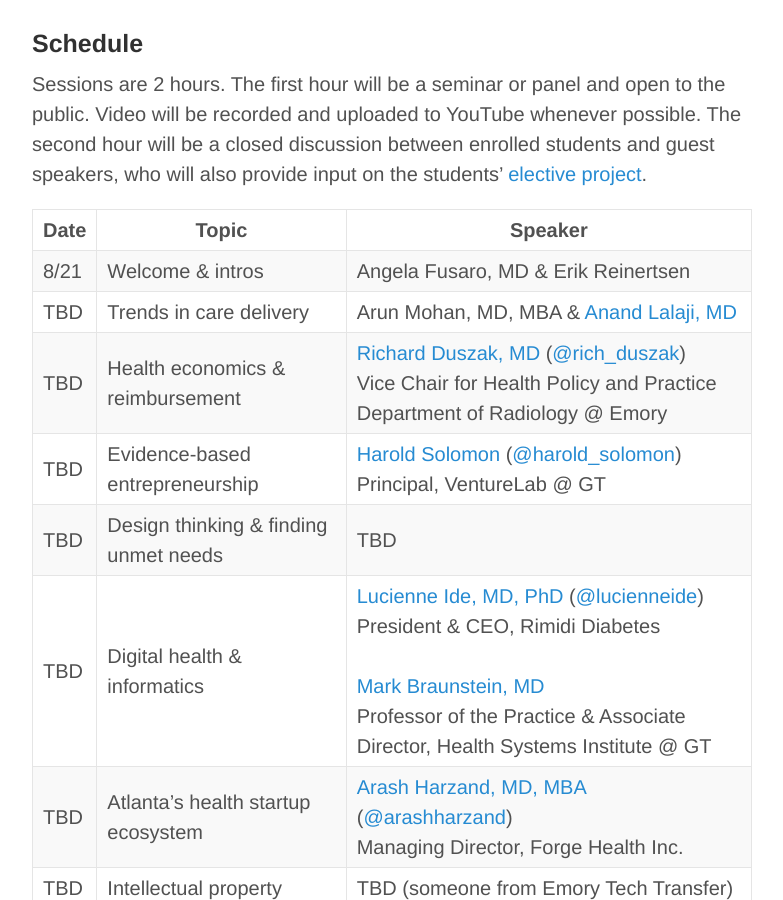
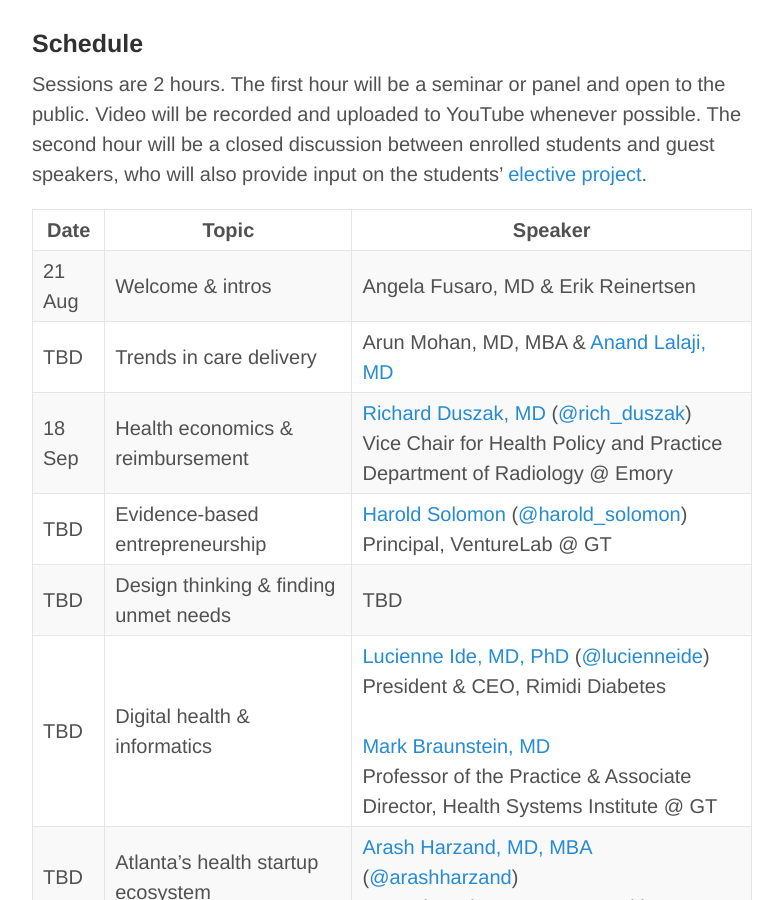
Before and after one commit to erikr/erikr.github.io, a Jekyll site: the page built from iemed.md, in a window 1280 px wide and 900 px high, scrolled down 2137 px. Shown: the whole window, without its empty margins (248-1031 px from the left). Built offline with Jekyll 4.4.1, drawn with Linux system fonts in a browser that asks for light colours; nearby versions of some CDN libraries.

Commit message:
added date for Duszak's talk

```diff
--- a/iemed.md
+++ b/iemed.md
@@ -60,9 +60,9 @@
 
 | Date | Topic | Speaker |
 | --- | --- | --- |
-8/21 | Welcome & intros | Angela Fusaro, MD & Erik Reinertsen
+21 Aug | Welcome & intros | Angela Fusaro, MD & Erik Reinertsen
 TBD | Trends in care delivery | Arun Mohan, MD, MBA & [Anand Lalaji, MD](http://www.theradiologygroup.org/anand_lalaji.php)
-TBD | Health economics & reimbursement |  [Richard Duszak, MD](https://www.doximity.com/pub/richard-duszak-md) ([@rich_duszak](https://twitter.com/RichDuszak)) <br>Vice Chair for Health Policy and Practice<br>Department of Radiology @ Emory
+18 Sep | Health economics & reimbursement |  [Richard Duszak, MD](https://www.doximity.com/pub/richard-duszak-md) ([@rich_duszak](https://twitter.com/RichDuszak)) <br>Vice Chair for Health Policy and Practice<br>Department of Radiology @ Emory
 TBD | Evidence-based entrepreneurship		| [Harold Solomon](https://www.linkedin.com/in/haroldmsolomon) ([@harold_solomon](https://twitter.com/harold_solomon)) <br>Principal, VentureLab @ GT
 TBD | Design thinking & finding unmet needs | TBD
 TBD | Digital health & informatics | [Lucienne Ide, MD, PhD](https://www.linkedin.com/in/lucienneide) ([@lucienneide](https://twitter.com/Lucienneide)) <br>President & CEO, Rimidi Diabetes <br><br> [Mark Braunstein, MD](http://www.ic.gatech.edu/people/mark-braunstein) <br>Professor of the Practice & Associate Director, Health Systems Institute @ GT
```
